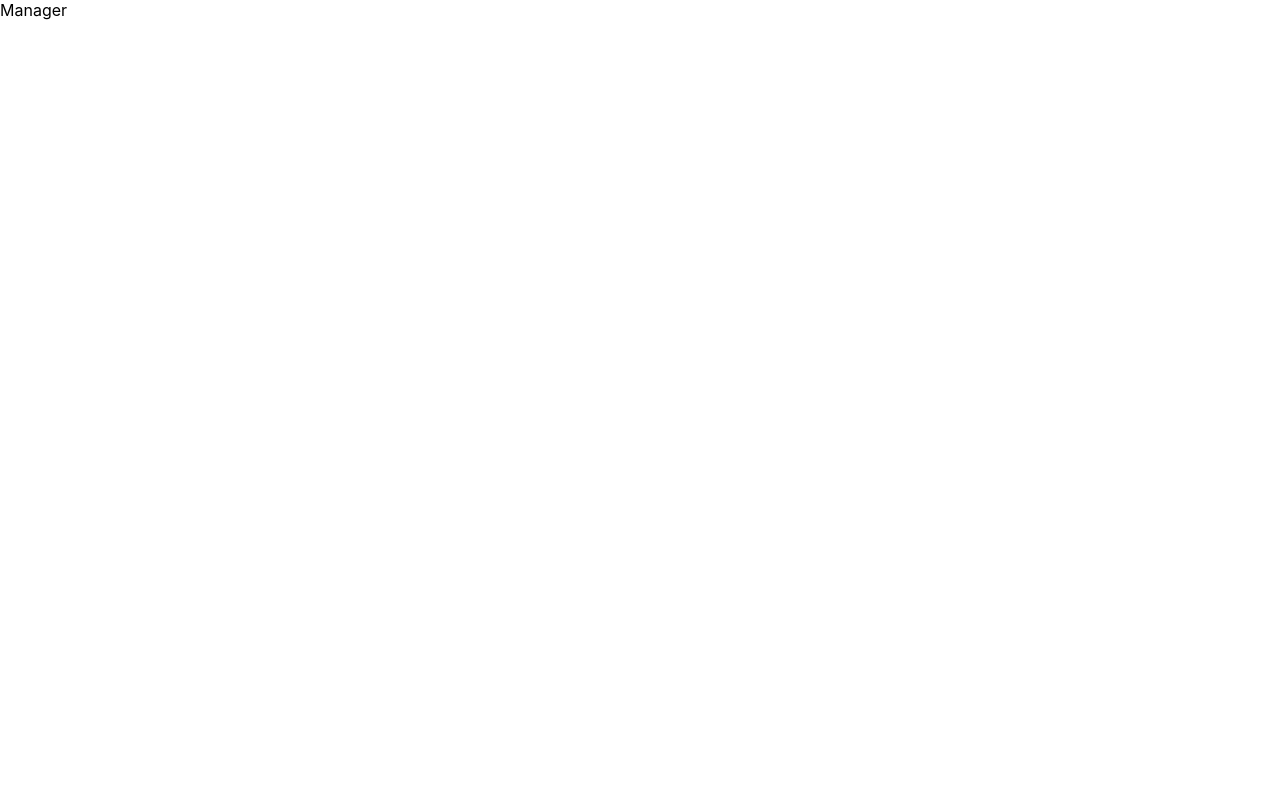
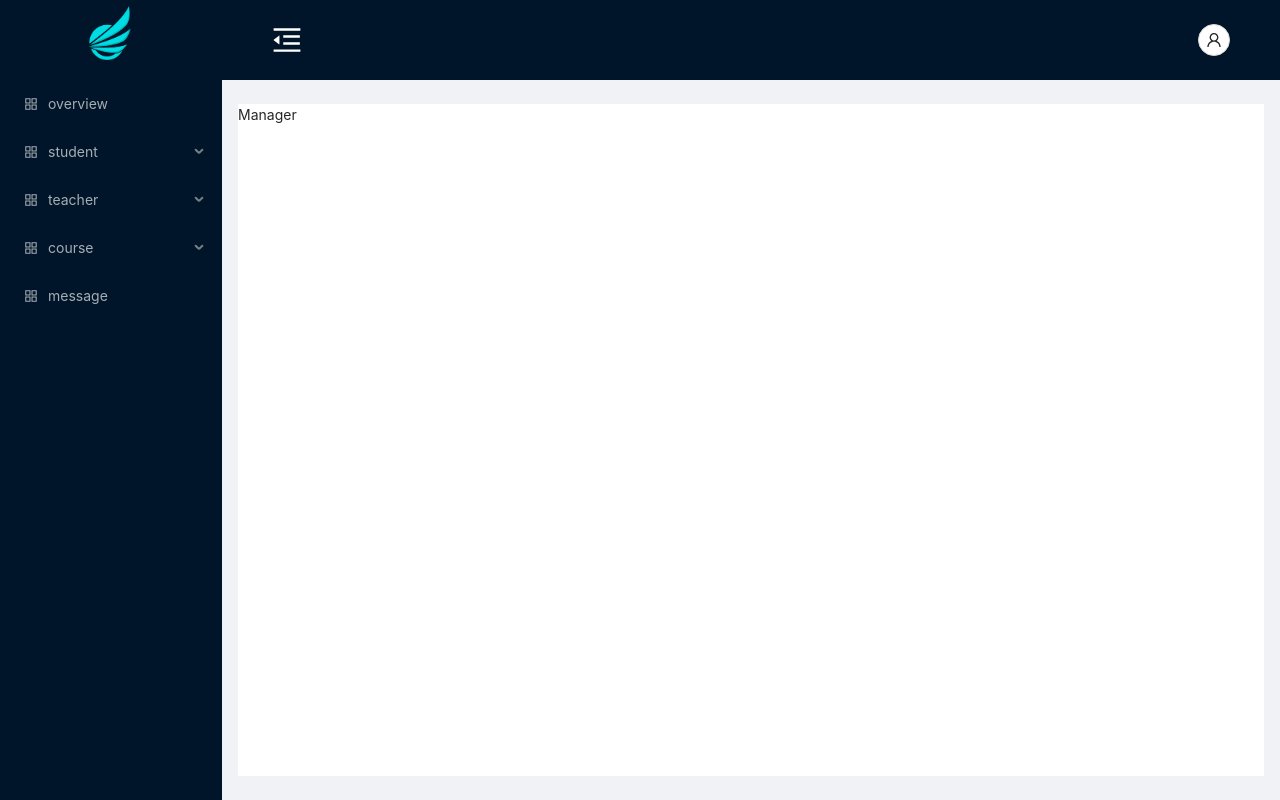
Before and after one commit to YumeLoL/cms-project, a Next.js app: page /dashboard/manager in a window 1280 px wide. Built offline with nearby package versions, Linux system fonts and the light colour scheme.

Commit message:
main layout

```diff
--- a/components/layout.tsx
+++ b/components/layout.tsx
@@ -0,0 +1,144 @@
+import Head from "next/head";
+import React, { ReactNode, useState } from "react";
+import { Button, Layout, Menu, Tabs } from "antd";
+import "antd/dist/antd.css";
+import type { MenuProps } from "antd";
+import Link from "next/link";
+import Image from "next/image";
+import {
+  MenuFoldOutlined,
+  MenuUnfoldOutlined,
+  UserOutlined,
+  AppstoreOutlined,
+} from "@ant-design/icons";
+import logo from "../public/logo.png";
+import styled from "styled-components";
+
+const { Header, Sider, Content } = Layout;
+
+const ImageContainer = styled.div`
+  height: 80px;
+  display: flex;
+  align-items: center;
+  justify-content: center;
+  z-index:10;
+`;
+const StyledHeader = styled(Header)`
+  padding: 0 50px;
+  height: 80px;
+  display: flex;
+  align-items: center;
+  justify-content: space-between;
+  position: sticky;
+  top: 0;
+  z-index: 9;
+`;
+const ButtonContainer = styled.div`
+  display: flex;
+  align-items: center;
+  justify-content: center;
+`;
+const StyledContent = styled(Content)`
+  margin: 24px 16px;
+  padding: 24;
+  min-height: calc(100vh - 128px);
+  background-color: white;
+`;
+
+type MenuItem = Required<MenuProps>["items"][number];
+
+export default function MainLayout({ children }: React.PropsWithChildren<{}>) {
+  const [collapse, setCollapse] = useState(false);
+  const toggle = () => {
+    setCollapse(!collapse);
+  };
+
+  const getItem = (
+    label: string,
+    key: string,
+    icon?: React.ReactNode,
+    children?: MenuItem[],
+    type?: "group"
+  ) => {
+    return {
+      key,
+      icon,
+      children,
+      label,
+      type,
+    };
+  };
+
+  const items = [
+    getItem("overview", "1", <AppstoreOutlined />),
+    getItem("student", "sub1", <AppstoreOutlined />, [
+      getItem("student list", "2"),
+    ]),
+    getItem("teacher", "sub2", <AppstoreOutlined />, [
+      getItem("teacher list", "3"),
+    ]),
+    getItem("course", "sub3", <AppstoreOutlined />, [
+      getItem("all course", "4"),
+      getItem("add course", "5"),
+      getItem("edit course", "6"),
+    ]),
+    getItem("message", "7", <AppstoreOutlined />),
+  ];
+
+  return (
+    <>
+      <Head>
+        <title>Course Management System</title>
+        <meta name="description" content="Generated by create next app" />
+        <link rel="icon" href="/favicon.ico" />
+      </Head>
+      <Layout>
+        <Sider
+          trigger={null}
+          collapsible
+          collapsed={collapse}
+          width={222}
+          defaultCollapsed={true}
+          collapsedWidth={100}
+        >
+            <ImageContainer>
+              <Link href="/" passHref>
+                <span style={{ cursor: "pointer" }}>
+                  <Image src={logo} alt="logo" width="70" height="70" />
+                </span>
+              </Link>
+            </ImageContainer>
+          <Menu
+            theme="dark"
+            mode="inline"
+            inlineCollapsed={collapse}
+            style={{ position: "sticky", top: "80px" }}
+            items={items}
+          >
+
+          </Menu>
+        </Sider>
+
+        <Layout className="site-layout">
+          <StyledHeader className="site-layout-background">
+            {React.createElement(
+              collapse ? MenuUnfoldOutlined : MenuFoldOutlined,
+              {
+                className: "trigger",
+                style: { fontSize: "30px", color: "white" },
+                onClick: toggle,
+              }
+            )}
+            <ButtonContainer>
+              <Button icon={<UserOutlined />} shape="circle" />
+            </ButtonContainer>
+          </StyledHeader>
+
+          <StyledContent className="site-layout-background ">
+            {children}
+          </StyledContent>
+        </Layout>
+      </Layout>
+    </>
+  );
+}
--- a/pages/dashboard/manager/index.tsx
+++ b/pages/dashboard/manager/index.tsx
@@ -1,7 +1,10 @@
-import React from 'react'
+import MainLayout from "../../../components/layout";
+import React from "react";
 
 export default function Manager() {
   return (
-    <div>Manager</div>
-  )
+    <MainLayout>
+      <div>Manager</div>
+    </MainLayout>
+  );
 }
```
Also changed, not shown: pages/index.tsx (+5 -6 lines), public/logo.png (added).
